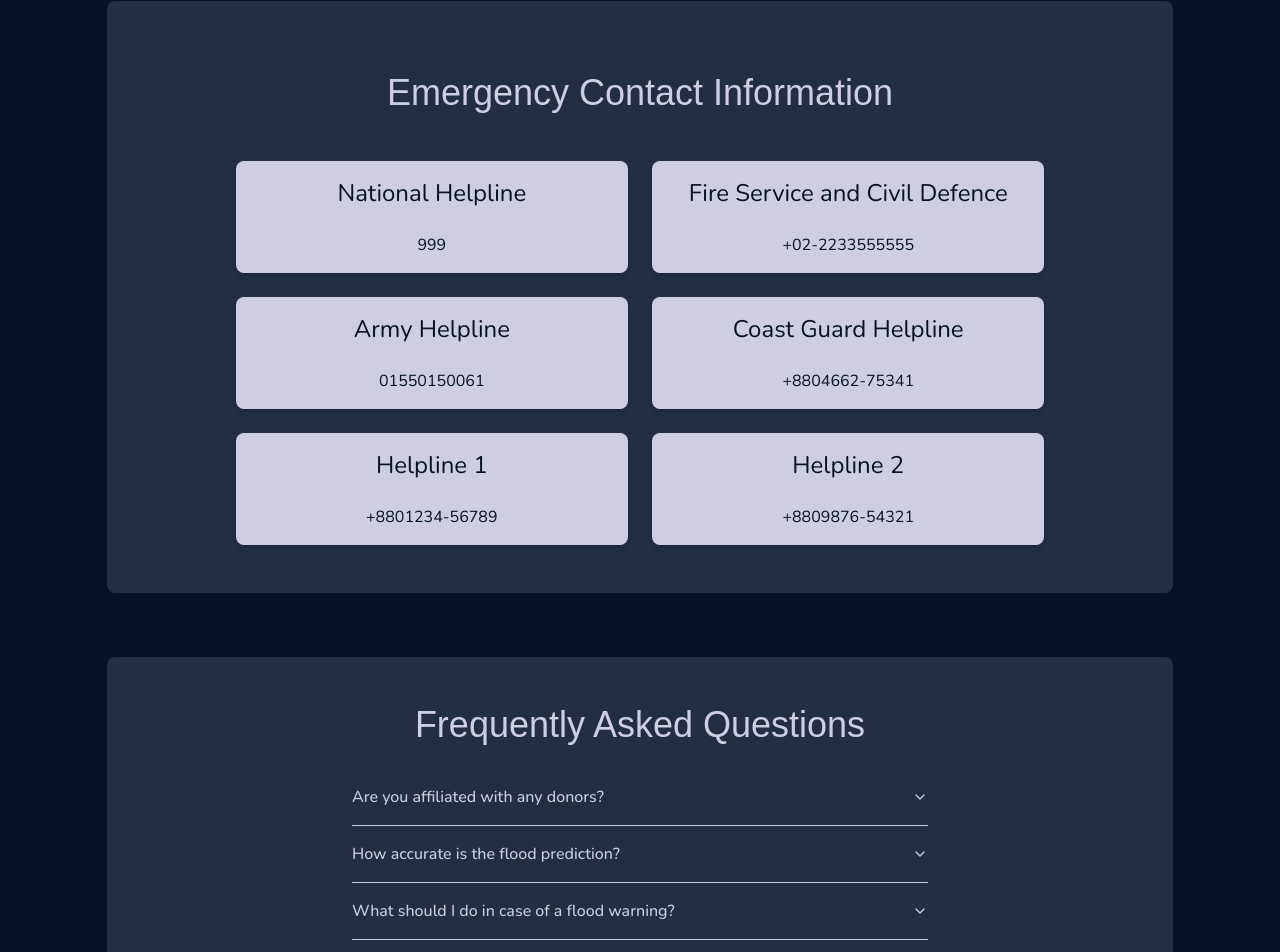
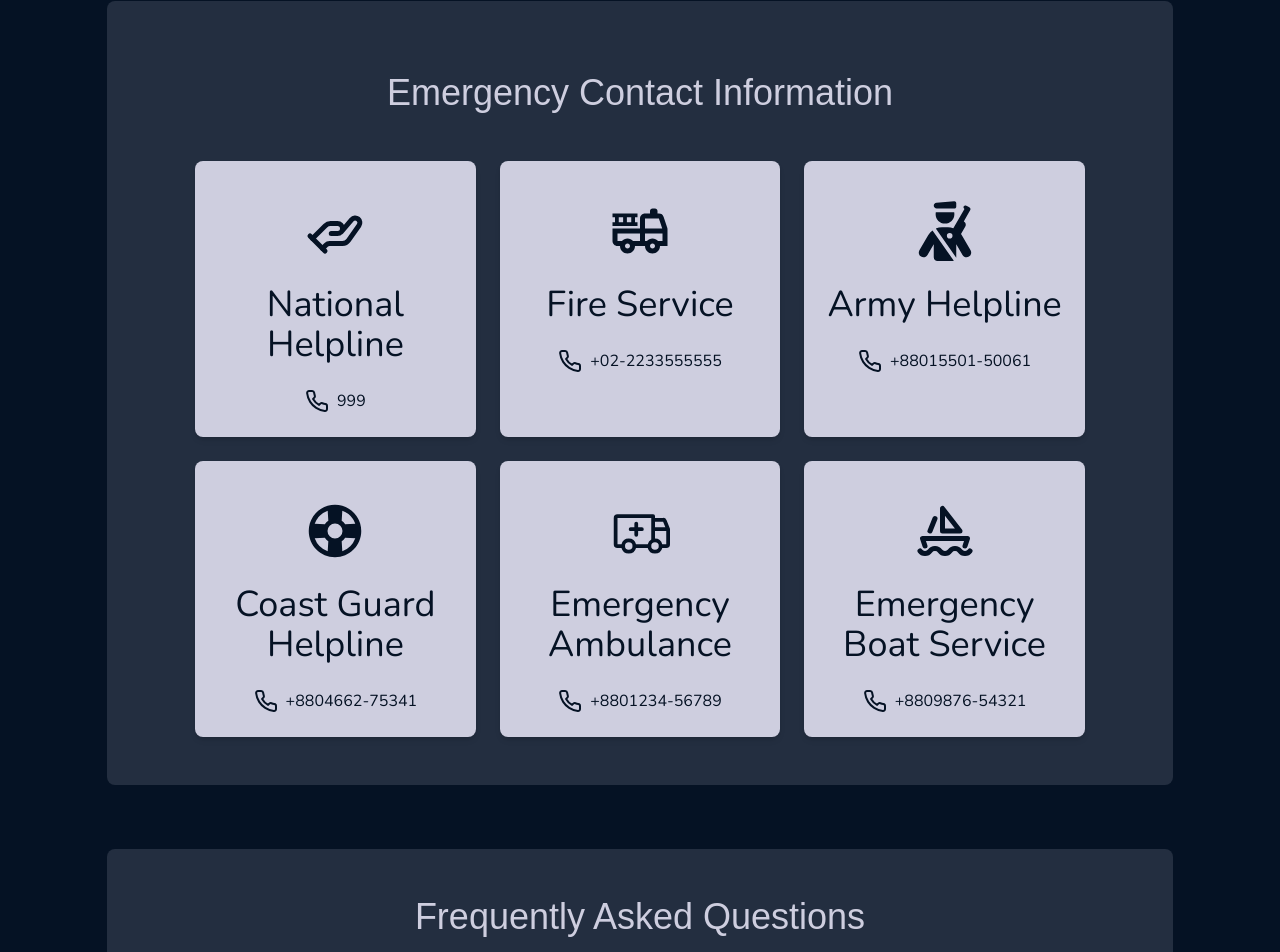
Before and after one commit to MisbahKhan0009/Flood-Guard, a React (Vite) app: page / in a window 1280 px wide. Shown: the part 4055-5007 px from the top of the page. Built offline with nearby package versions, Linux system fonts and the light colour scheme; no server answers; a web font is replaced by a local one.

Commit message:
✨ Added Emergency COntact Section

```diff
--- a/src/Modules/HomePage/EmergencyContact/EmergencyContactSection.jsx
+++ b/src/Modules/HomePage/EmergencyContact/EmergencyContactSection.jsx
@@ -1,5 +1,6 @@
 import React from "react";
 import { emergencyContacts } from "./EmergencyInfo";
+import { Phone } from "lucide-react";
 
 const EmergencyContactSection = () => {
   return (
@@ -7,14 +8,17 @@ const EmergencyContactSection = () => {
       <h2 className="text-4xl  text-primary text-center font-museo my-6 mb-12">
         Emergency Contact Information
       </h2>
-      <div className="grid grid-cols-1 text-center w-10/12 mx-auto sm:grid-cols-1 lg:grid-cols-2 gap-6">
+      <div className="grid grid-cols-1 text-center w-11/12 mx-auto sm:grid-cols-2 lg:grid-cols-3 gap-6">
         {emergencyContacts.map((contact, index) => (
           <div
             key={index}
             className="text-secondary p-4 rounded-lg shadow-md bg-primary"
           >
-            <h3 className="font-thin mb-6 text-2xl">{contact.name}</h3>
-            <p className="mt-2 font-light">{contact.number}</p>
+            <contact.icon className="text-6xl mx-auto my-6 text-secondary" />
+            <h3 className="font-thin mb-6 text-4xl">{contact.name}</h3>
+            <p className="my-2 font-light flex items-center justify-center">
+              <Phone className="me-2 font-light" /> {contact.number}
+            </p>
           </div>
         ))}
       </div>
--- a/src/Modules/HomePage/EmergencyContact/EmergencyInfo.js
+++ b/src/Modules/HomePage/EmergencyContact/EmergencyInfo.js
@@ -1,26 +1,38 @@
+import { FaPersonMilitaryRifle } from "react-icons/fa6";
+import { LuHelpingHand } from "react-icons/lu";
+import { MdOutlineFireTruck } from "react-icons/md";
+import { TbSailboat } from "react-icons/tb";
+import { IoHelpBuoySharp } from "react-icons/io5";
+import { PiAmbulance } from "react-icons/pi";
 export const emergencyContacts = [
   {
     name: "National Helpline",
     number: "999",
+    icon: LuHelpingHand,
   },
   {
-    name: "Fire Service and Civil Defence",
+    name: "Fire Service",
     number: "+02-2233555555",
+    icon: MdOutlineFireTruck,
   },
   {
     name: "Army Helpline",
-    number: "01550150061",
+    number: "+88015501-50061",
+    icon: FaPersonMilitaryRifle,
   },
   {
     name: "Coast Guard Helpline",
     number: "+8804662-75341",
+    icon: IoHelpBuoySharp,
   },
   {
-    name: "Helpline 1",
+    name: "Emergency Ambulance",
     number: "+8801234-56789",
+    icon: PiAmbulance,
   },
   {
-    name: "Helpline 2",
+    name: "Emergency Boat Service" ,
     number: "+8809876-54321",
+    icon: TbSailboat,
   },
 ];
```
